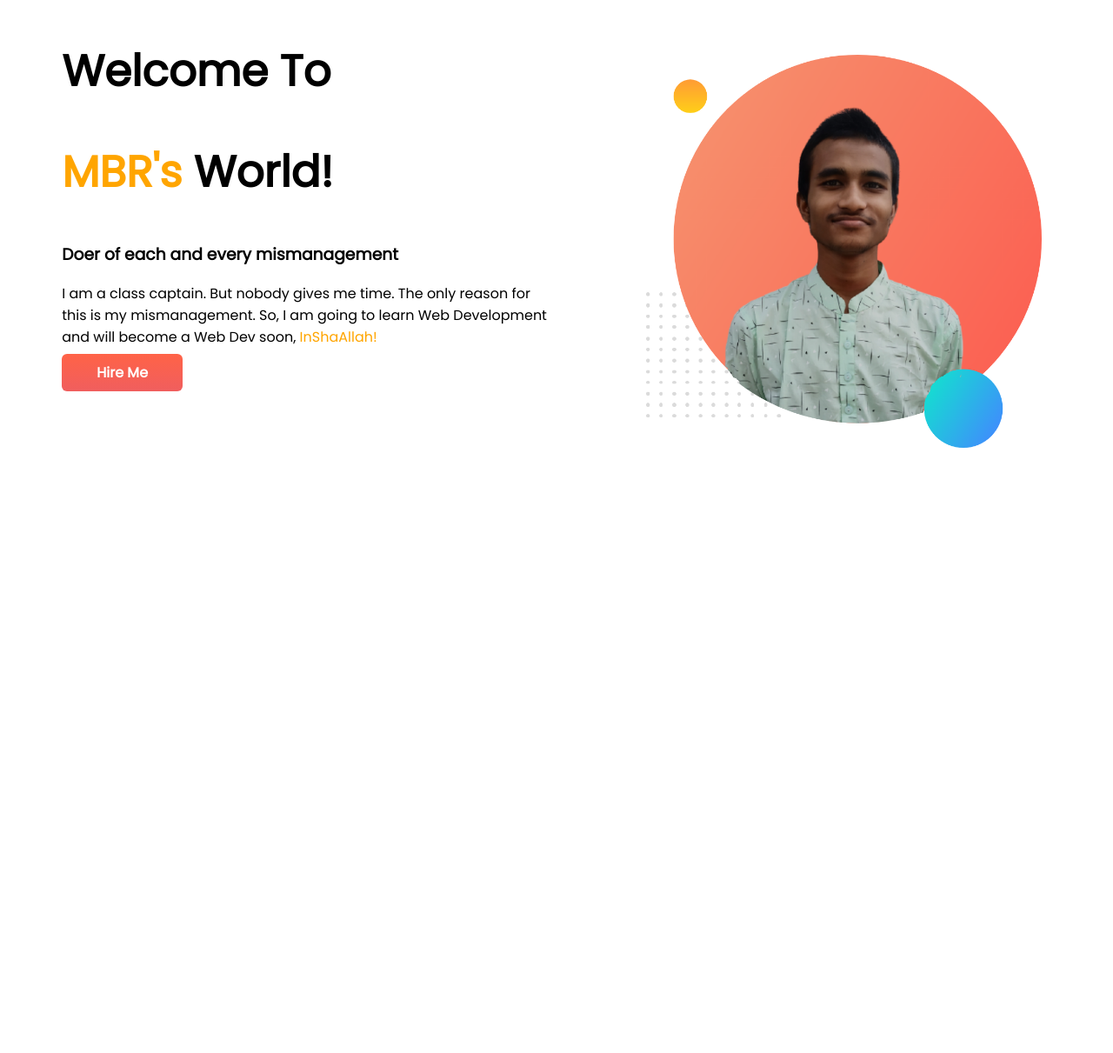
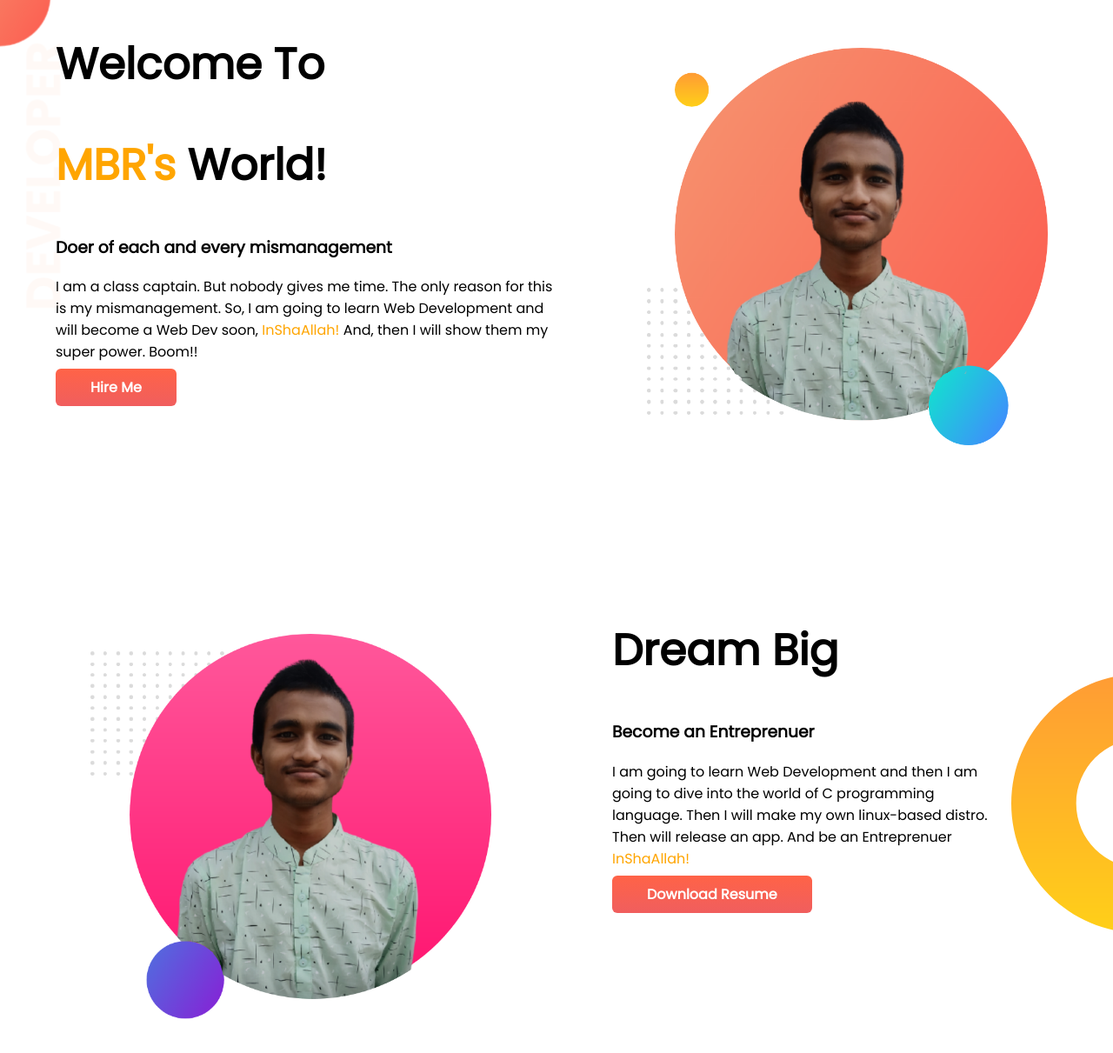
Before and after one commit to Marzan-Bin-Rahman/developer-portfolio, a plain HTML site: page index.html in a window 1280 px wide. Shown: the part 5-1216 px from the top of the page at 87% size. Before the commit the page ends 800 px from the top, so only its background shows below. Drawn offline with Linux system fonts and the light colour scheme.

Commit message:
dream added

```diff
--- a/index.html
+++ b/index.html
@@ -11,17 +11,34 @@
     <link rel="stylesheet" href="style.css">
 </head>
 <body>
-    <section>
+    <section class="top-banner">
         <div class="half-width">
             <h1> Welcome To</h1>
             <h1> <span class="orange-color">MBR's </span>World!</h1>
             <h3>Doer of each and every mismanagement</h3>
-            <span>I am a class captain. But nobody gives me time. The only reason for this is my mismanagement. So, I am going to learn Web Development and will become a Web Dev soon, <span class="orange-color"> InShaAllah!</span> </p>
-            <a target="_blank" href="https://github.com/Marzan-Bin-Rahman">Hire Me</a>
+            <span>I am a class captain. But nobody gives me time. The only reason for this is my mismanagement. So, I am going to learn Web Development and will become a Web Dev soon, <span class="orange-color"> InShaAllah!</span> And, then I will show them my super power. Boom!!</p>
+            <a target="_blank" href="https://github.com/Marzan-Bin-Rahman" class="button">Hire Me</a>
         </div>
         <div class="half-width">
             <img src="images/me-rocking.png" alt="My cool pic. You missed it man!!">
         </div>
     </section>
+    <section class="dream">
+        <div class="half-width">
+            <img src="images/legend-edits.png" alt="">
+        </div>
+        <div class="half-width">
+            <h1>
+                Dream Big
+            </h1>
+            <h3>
+                Become an Entreprenuer
+            </h3>
+            <p class="dirim">
+                I am going to learn Web Development and then I am going to dive into the world of C programming language. Then I will make my own linux-based distro. Then will release an app. And be an Entreprenuer <span class="orange-color">InShaAllah!</span>
+            </p>
+            <a class="button" target="_blank" href="https://github.com/Marzan-Bin-Rahman">Download Resume</a>
+        </div>
+    </section>
 </body>
 </html>
--- a/style.css
+++ b/style.css
@@ -1,5 +1,7 @@
 body{
     font-family: 'Poppins', sans-serif;
+    margin:0;
+    padding: 0;
 }
 
 h1{
@@ -12,6 +14,11 @@ h1{
 
 section{
     display: flex;
+    margin-bottom: 150px;;
+}
+
+.top-banner{
+    /* padding-bottom: 90px; */
 }
 
 .half-width img{
@@ -34,3 +41,17 @@ section .half-width{
     color: white;
     font-weight: 800;
 }
+
+.top-banner{
+    background-image: url(images/top-banner.png);
+    background-repeat: no-repeat;
+}
+
+.dream{
+    background-image: url(images/dream-bg.png);
+    background-repeat: no-repeat;
+    background-position: right;
+}
+.dirim{
+    margin-right: 130px;
+}
```
Also changed, not shown: images/dream-bg.png (added), images/legend-edits.png (added).
